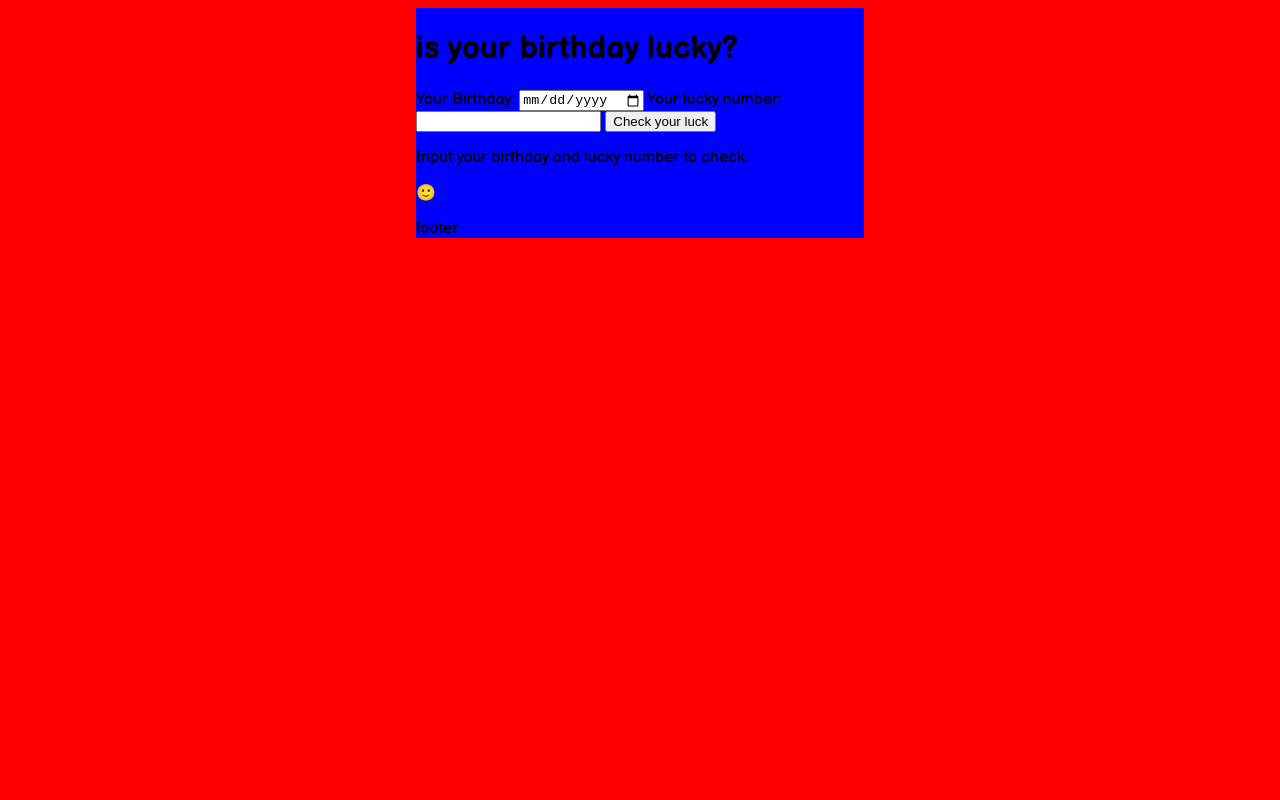
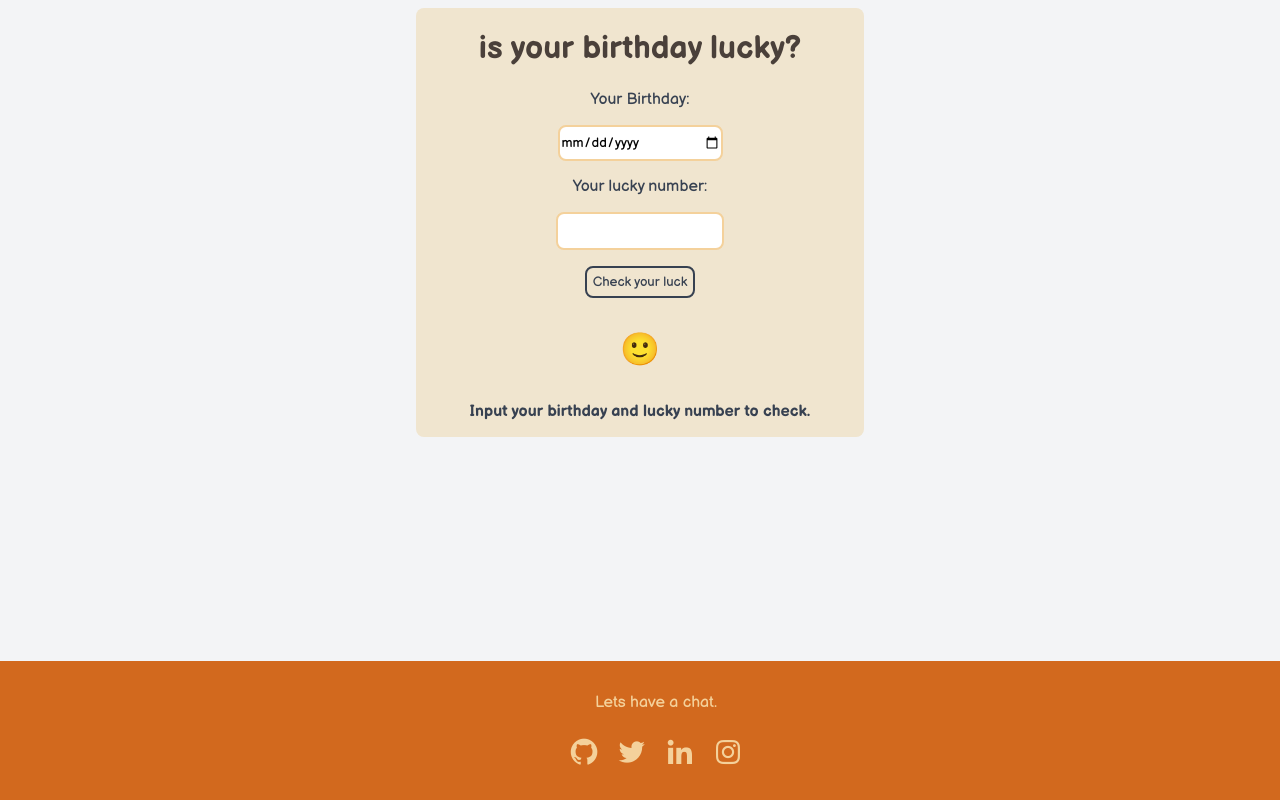
Before and after one commit to Roshannair24/Is-your-birthday-lucky, a plain HTML site: page index.html in a window 1280 px wide. Drawn offline with nearby package versions, Linux system fonts and the light colour scheme.

Commit message:
styles: updated styles

```diff
--- a/css/styles.css
+++ b/css/styles.css
@@ -1,4 +1,4 @@
-@import url('https://fonts.googleapis.com/css2?family=Balsamiq+Sans:wght@400;700&display=swap');
+@import url("https://fonts.googleapis.com/css2?family=Balsamiq+Sans:wght@400;700&display=swap");
 
 :root {
   --dark-grey: #374151;
@@ -6,7 +6,7 @@
 
   --blue: #00a19d;
 
-  --divbg: #fff8e5;
+  --divbg: #f0e5cf;
 
   --orcol: #ffb344;
 
@@ -14,29 +14,212 @@
 
   --greencol: #80ed99;
 
+  --highlightgreencol: #4ced71;
+
   --dkgreencol: #57cc99;
+
+  --inputbr: #f4d19b;
 }
 
 body {
   box-sizing: border-box;
 
-  background-color: red;
+  font-family: "Balsamiq Sans", cursive;
 
-  font-family: 'Balsamiq Sans', cursive;
+  display: flex;
 
-display: flex;
+  justify-content: center;
+  align-items: center;
+  flex-direction: column;
+  background-color: var(--off-white);
+  color: var(--dark-grey);
+}
 
-justify-content: center;
-align-items: center;
+input {
+  margin: 1rem;
+  width: 10rem;
+  height: 2rem;
+
+  border-radius: 0.5rem;
+  border-style: solid;
+  outline: none;
+  border-color: var(--inputbr);
+  font-family: "Balsamiq Sans", cursive;
+}
+
+h1 {
+  color: #4a403a;
+}
+
+.outer-container {
+  text-align: center;
+  width: 28rem;
+
+  border-radius: 0.5rem;
+  border-style: none;
+
+  background-color: var(--divbg);
+}
+
+button {
+  font-family: "Balsamiq Sans", cursive;
+  border-radius: 0.5rem;
+
+  border-style: solid;
+
+  height: 2rem;
+
+  background-color: var(--divbg);
+
+  border-color: var(--dark-grey);
+  transition: all 0.5s ease;
+
+  color: var(--dark-grey);
+}
+
+button:hover {
+  background-color: var(--dark-grey);
+
+  border-color: var(--dark-grey);
+
+  color: var(--inputbr);
+
+  transition: all 0.5s ease;
+}
+
+.message-holder {
+  margin-top: 1rem;
+
+  border-radius: 0.5rem;
+}
+
+.default-gradient{
+
+background-color: rgba(240, 229, 207, 1);
 
 
 }
 
 
-.outer-container{
 
-width: 28rem;
+.yes-highlight {
+  background: rgb(76, 237, 113);
+  background: linear-gradient(
+    0deg,
+    rgba(76, 237, 113, 1) 8%,
+    rgba(240, 229, 207, 1) 100%
+  );
+}
 
-background-color: blue;
+.no-highlight {
+  background: var(--redcol);
+  background: linear-gradient(
+    0deg,
+    var(--redcol) 8%,
+    rgba(240, 229, 207, 1) 100%
+  );
+}
+
+.blue-highlight {
+  background: rgb(1, 208, 203);
+  background: linear-gradient(
+    0deg,
+    rgba(1, 208, 203, 1) 8%,
+    rgba(240, 229, 207, 1) 100%
+  );
+}
+
+.orange-highlight {
+  background: rgb(255, 179, 68);
+  background: linear-gradient(
+    0deg,
+    rgba(255, 179, 68, 1) 8%,
+    rgba(240, 229, 207, 1) 100%
+  );
+}
+
+.message-holder .emoji {
+  padding: 1rem;
+
+  font-size: 2rem;
+}
+
+.message-holder p {
+  margin: 0;
+  padding: 1rem;
+}
+
+.verdict {
+  font-weight: 700;
+}
+
+footer {
+  background-color: chocolate;
+
+  width: 100%;
+
+  position: fixed;
+
+  bottom: 0px;
+  left: 0px;
+  right: 0px;
+  margin-bottom: 0px;
+
+  display: flex;
+
+  flex-direction: column;
+
+  align-items: center;
+  flex-direction: column;
+
+  color: var(--inputbr);
+
+  padding: 1rem;
+}
+
+footer .footer-header{
+
+
+    margin: 1rem;
+
+
+  }
+
+
+
+footer ul {
+  display: flex;
+
+  margin-block-start: 0;
+  margin-block-end: 0;
+  padding-inline-start: 0;
+
+  flex-direction: row;
+
+  text-align: center;
+
+
+
 
 }
+
+
+
+a{
+color: var(--inputbr);
+
+
+
+}
+
+footer ul li {
+  display: inline;
+
+margin: 0.5rem;
+
+font-size: 2rem;
+
+
+
+
+}
--- a/index.html
+++ b/index.html
@@ -6,28 +6,76 @@
     <meta name="viewport" content="width=device-width, initial-scale=1.0" />
     <title>Document</title>
     <link rel="stylesheet" href="css/styles.css" />
+    <link
+    href="https://unpkg.com/boxicons@2.0.9/css/boxicons.min.css"
+    rel="stylesheet"
+  />
   </head>
   <body>
     <div class="outer-container">
       <h1>is your birthday lucky?</h1>
 
       <label for="birthday">Your Birthday:</label>
+
+<br>
+
+
       <input type="date" id="birthday" name="nbirthday" />
 
+      <br />
+
       <label for="lucky-number">Your lucky number:</label>
+
+      <br>
       <input type="text" id="lucky-number" name="nlucky-number" />
-
+      <br />
       <button id="check-luck">Check your luck</button>
 
       <div class="message-holder">
-        <p class="verdict">Input your birthday and lucky number to check.</p>
 
         <p class="emoji"><span>🙂</span></p>
+
+        <p class="verdict">   Input your birthday and lucky number to check. </p>
+
       </div>
 
-      <footer>footer</footer>
+
     </div>
 
+
+    <footer class="footer">
+        <div class="footer-header">Lets have a chat.</div>
+        <ul class="social-links list-non-bullet">
+          <li class="list-item-inline">
+            <a class="link" href="https://github.com/Roshannair24"
+              ><i class="bx bxl-github"></i
+            ></a>
+          </li>
+          <li class="list-item-inline">
+            <a class="link" href="https://twitter.com/freedom24994"
+              ><i class="bx bxl-twitter"></i
+            ></a>
+          </li>
+
+          <li class="list-item-inline">
+            <a
+              class="link"
+              href="https://www.linkedin.com/in/roshan-nair-15a93810a/"
+            >
+              <i class="bx bxl-linkedin"></i
+            ></a>
+          </li>
+
+          <li class="list-item-inline">
+            <a
+              class="link"
+              href="https://www.instagram.com/freedom24car/"
+            >
+            <i class='bx bxl-instagram' ></i>
+            </a>
+          </li>
+        </ul>
+      </footer>
     <script src="index.js"></script>
   </body>
 </html>
--- a/index.js
+++ b/index.js
@@ -3,6 +3,8 @@ let luckyNumber = document.querySelector("#lucky-number");
 let checkLuckbtn = document.querySelector("#check-luck");
 let emoji = document.querySelector(".emoji");
 let verdictpara = document.querySelector(".verdict");
+
+let msghholderdiv=document.querySelector(".message-holder");
 
 let masterdob;
 let masterdobsum;
@@ -46,6 +48,10 @@ function calculatedobsum(dobstring) {
 }
 
 function clickHandler() {
+    msghholderdiv.classList.add("default-gradient");
+
+
+
   console.log(typeof birthday.value);
 
   console.log(birthday.value);
@@ -58,18 +64,27 @@ function clickHandler() {
 
     verdictpara.innerText = "The input field is empty";
     emoji.innerText = "🙄";
+
+
+    msghholderdiv.classList.add("blue-highlight");
+
+
   } else if (birthday.value.length === 0) {
     console.log("no  date value");
 
     verdictpara.innerText = "Please input the date.";
     emoji.innerText = "🙄";
+    msghholderdiv.classList.add("blue-highlight");
   } else if (hascharacter(luckyNumber.value)) {
     console.log(hascharacter(luckyNumber.value));
 
     console.log("it has characters");
 
-    verdictpara.innerText = "Please input valid numerals";
+    verdictpara.innerText = "Please input valid numerals.";
     emoji.innerText = "😒";
+
+
+    msghholderdiv.classList.add("orange-highlight");
   } else {
     console.log("it has only numbers");
 
@@ -85,14 +100,22 @@ function clickHandler() {
     if (masterdobsum % luckyNumber.value === 0) {
       console.log("yaay its a lucky number");
 
-      verdictpara.innerText = "yaay its a lucky number";
+      verdictpara.innerText = "yaay it's a lucky number.";
 
       emoji.innerText = "😃";
+
+
+      msghholderdiv.classList.add("yes-highlight");
+
     } else {
       console.log("its not a  luky mumbr");
 
-      verdictpara.innerText = "its not a  lucky mumbr";
+      verdictpara.innerText = "it's not a lucky number.";
       emoji.innerText = "😞";
+
+      msghholderdiv.classList.add("no-highlight");
+
+
     }
   }
 }
```
